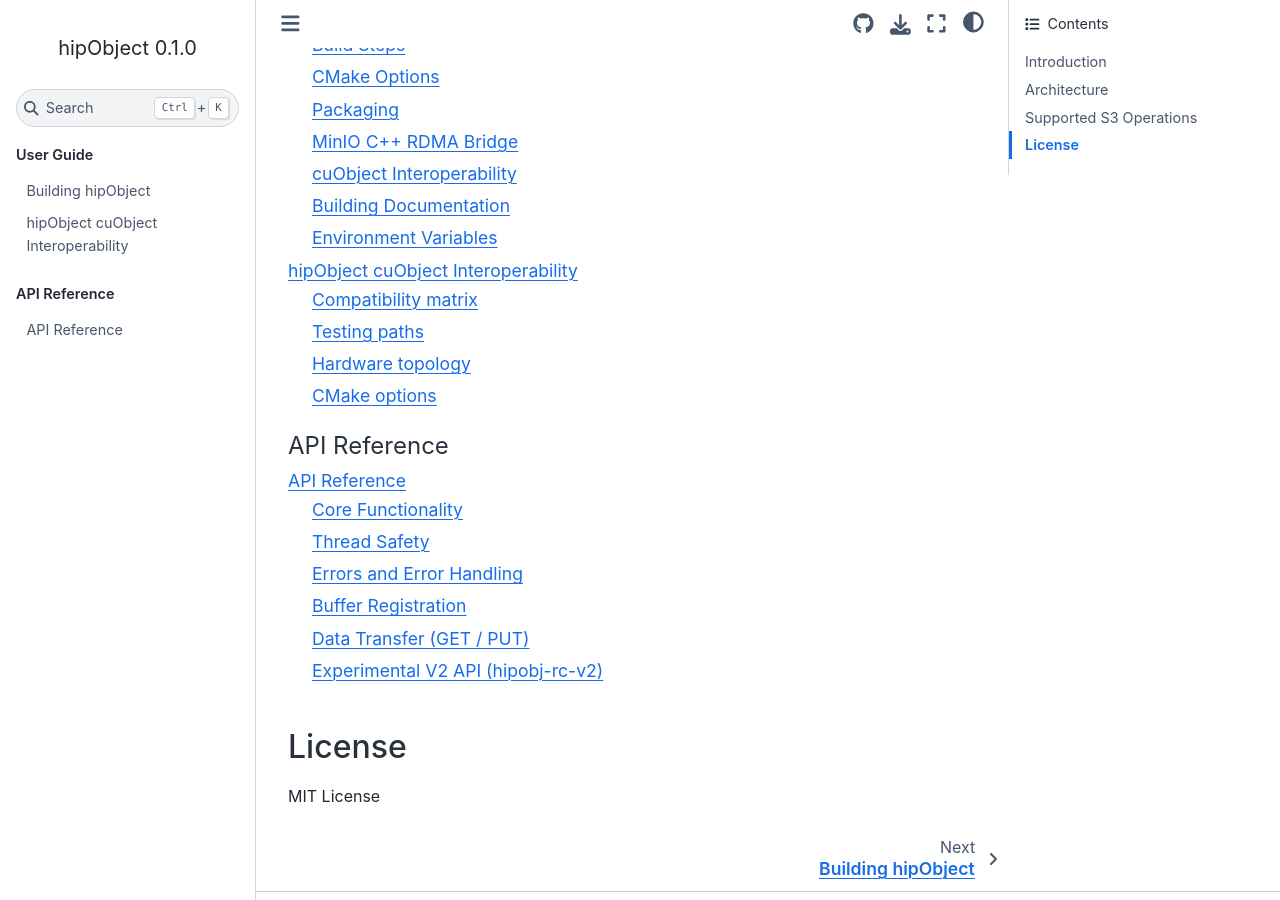
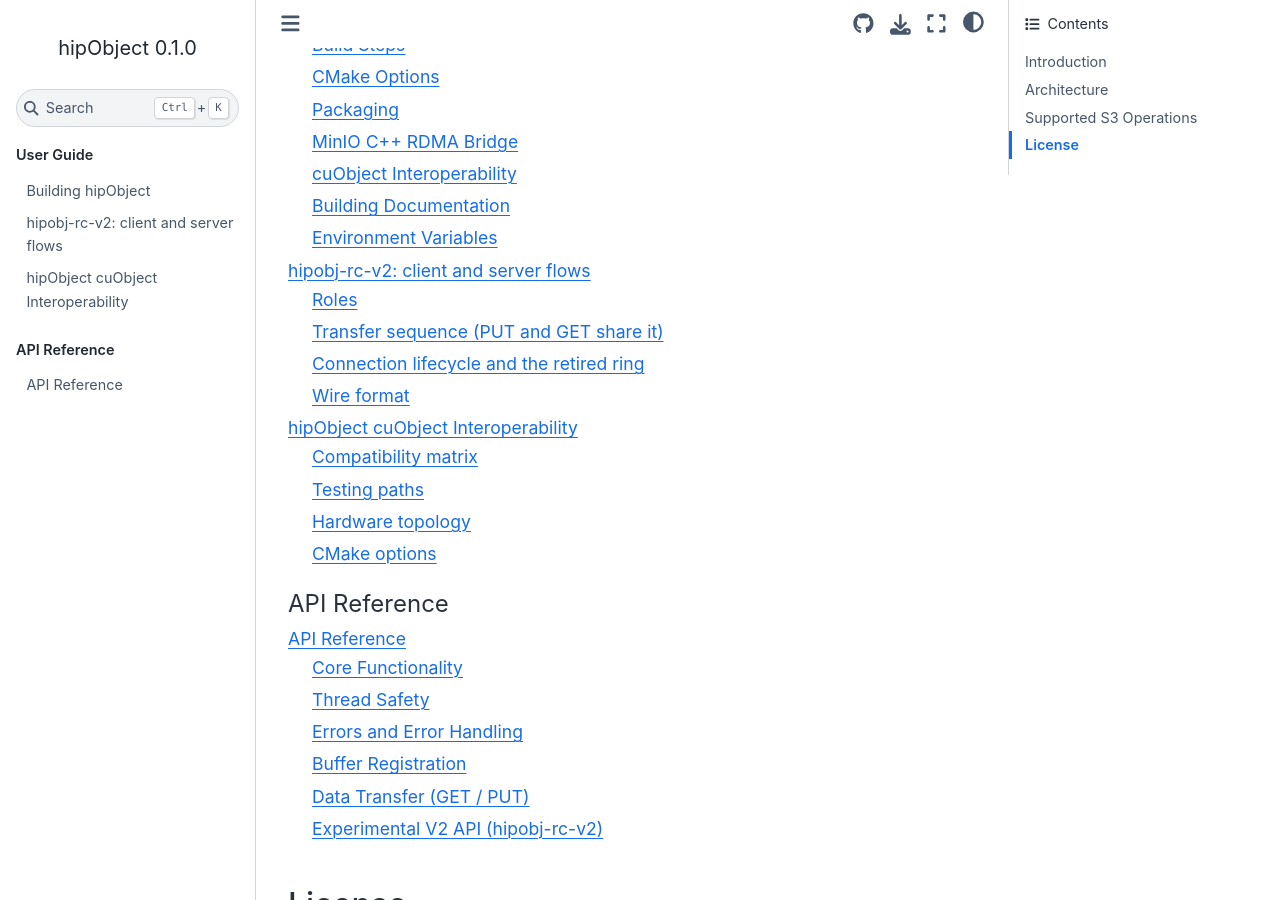
Before and after one commit to ROCm/hipObject, a Sphinx documentation site: the page built from docs/index.rst, in a window 1280 px wide and 900 px high, scrolled down 1180 px. Built offline with Sphinx 7.4.7 and the Sphinx Book theme 1.1.4, drawn with Linux system fonts in a browser that asks for light colours; part of the change alters nothing that is shown.

Commit message:
docs: describe the hipobj-rc-v2 client and control flows
A new user-guide page walks the v2 transfer path: the three-request
control protocol on /.hipobj-rc/, the PREPARE/READY sequence around
the QP transitions, the connection registry with its retired ring,
and the wire headers. It mirrors what the v3 flow page does for the
RDMA CM path.

Signed-off-by: Jihyeon Gim <potatogim@potatogim.net>

```diff
--- a/docs/index.rst
+++ b/docs/index.rst
@@ -45,6 +45,7 @@ Operation     Description
    :caption: User Guide
 
    building
+   rc-rdma-flow-v2
    interop
 
 .. toctree::
--- /dev/null
+++ b/docs/rc-rdma-flow-v2.rst
@@ -0,0 +1,163 @@
+hipobj-rc-v2: client and server flows
+=====================================
+
+The connection-oriented v2 transfer path (``x-amz-rdma-protocol:
+hipobj-rc-v2``), as ``src/rdma/{v2-client,v2-transport,v2-registry,
+v2-state,v2-wire}`` implement it on the client side and the MinIO
+bridge (``integrations/minio-cpp/src/rdma.cpp``) drives end to end
+against the S3 side. Unlike v1 (a single RDMA-READ token on the data
+request) and v3 (a passive RDMA-CM listener), v2 establishes a
+bidirectional RC connection through a small three-request control
+protocol on dedicated endpoints, then moves the bytes over that
+connection.
+
+Roles
+-----
+
+- **hipObject client** owns the data buffer, registers it, and drives
+  the protocol: it sends PREPARE, transitions its QP, and sends READY.
+  It is also the RDMA initiator for PUT and the responder for GET.
+- **S3 gateway / storage server** owns a control endpoint under
+  ``/.hipobj-rc/``; it answers PREPARE with its own QP identity and a
+  session id, performs the RDMA side of the transfer while answering
+  READY, and echoes the outcome in that response.
+
+Transfer sequence (PUT and GET share it)
+----------------------------------------
+
+.. code-block:: text
+
+    Application        hipObject v2 client                S3 gateway control endpoint
+         |                      |                                     |
+         |--hipObjBufRegister-->|   ibv_reg_mr on the v2 device's PD |
+         |                      |                                     |
+         |--hipObjPut/GetV2---->|                                     |
+         |                      | QP + CQ created (registry entry,    |
+         |                      | retired-ring reservation taken)    |
+         |                      |                                     |
+         |                      |--PREPARE /.hipobj-rc/prepare------->|
+         |                      |  x-amz-rdma-protocol: hipobj-rc-v2  |
+         |                      |  x-amz-rdma-token: client QP        |
+         |                      |    (88-hex payload: QPN, GID, RC,    |
+         |                      |     port)                           |
+         |                      |  x-amz-rdma-psn: client PSN         |
+         |                      |  x-amz-rdma-cookie, -op, -size,     |
+         |                      |    -offset, -target                 |
+         |                      |<--200 + server token, session (32   |
+         |                      |   hex), server PSN------------------|
+         |                      |  PUT only: staging addr + rkey      |
+         |                      |                                     |
+         |                      | QP -> RTR (server QPN/GID/PSN),     |
+         |                      | QP -> RTS (client PSN), bounded by  |
+         |                      | the connect deadline               |
+         |                      |                                     |
+         |                      |  GET: post the receive (client MR)  |
+         |                      |   BEFORE READY -- READY arms the    |
+         |                      |   server's WRITE_WITH_IMM, so a     |
+         |                      |   late post burns RNR retries       |
+         |                      |                                     |
+         |                      |--READY /.hipobj-rc/ready----------->|
+         |                      |  session, cookie, PSN, client QPN,  |
+         |                      |  MR addr + rkey; response pending   |
+         |                      |                                     |
+         |   PUT: bounded grace, then WRITE_WITH_IMM(cookie) into the|
+         |   server's staging MR; poll local send completion         |
+         |   GET: poll WRITE_WITH_IMM completion; imm_data = cookie, |
+         |   byte_len = size                                       |
+         |                      |                                     |
+         |                      |<--FINAL (the READY response)--------|
+         |                      |  x-amz-rdma-reply, -bytes-          |
+         |                      |   transferred, echoed cookie, etag, |
+         |                      |   version id, CRC64NVME checksum    |
+         |                      |                                     |
+         |<--hipObjSuccess-------|  connection released to the registry|
+
+The whole transfer runs under one deadline budget: the entry timestamp
+is taken before the API lock wait so the wait counts, and every phase
+checks the remaining budget. A budget that runs out maps to
+``hipObjBusy`` with the ``"TIME"`` diagnostic marker
+(``kDiagDeadlineExpired``) so callers can tell expiry from
+server-side backpressure. After the session was published, expiry
+paths send one bounded CANCEL to ``/.hipobj-rc/cancel``.
+
+Connection lifecycle and the retired ring
+-----------------------------------------
+
+The registry (``v2-registry.h``) owns every QP/CQ pair behind an
+entry, all under the library-wide API lock:
+
+.. code-block:: text
+
+    Live --claimDestroy--> Destroying --commitDestroy(remains)--> Poisoned
+    Poisoned --claimDestroy(retry)--> Destroying --commitDestroy(all gone)
+         --> Destroyed --eraseDestroyed--> (removed)
+
+On release, the entry records its (QPN, PSN) in a retired ring (4096
+slots, 60 s expiry). A peer may still be sending on an old QP number;
+a later reservation that lands on the same (QPN, PSN) pair takes the
+stale-peer path and retires the freshly created QP instead of
+answering it. An entry holds at most one buffer pin, released once
+when the entry is fully reclaimed; a destroy that fails mid-way
+poisons the entry so ``hipObjShutdown()`` can report the leftover.
+
+Init generations keep the interface choice coherent: the client
+captures the NIC, port, and GID index together with the generation
+they were selected in (``InterfaceSnapshot``), and a transfer whose
+generation no longer matches init fails fast rather than binding a
+control connection on one interface and a data QP on another.
+
+The bridge bounds detached DNS resolvers (at most four outstanding)
+and caches transfer credentials, so a v2 transfer never blocks the
+MinIO event loop on name resolution.
+
+Wire format
+-----------
+
+Three requests on dedicated endpoints under ``/.hipobj-rc/``:
+``prepare``, ``ready``, ``cancel``. Every request carries the
+protocol header (``x-amz-rdma-protocol: hipobj-rc-v2``); the server
+echoes it in its responses, and the client rejects a reply that does
+not echo it.
+
+.. list-table::
+   :header-rows: 1
+
+   * - Header
+     - Direction
+     - Meaning
+   * - ``x-amz-rdma-Token``
+     - both
+     - RDMA token: 88 hex chars (QPN, GID, transport, port)
+   * - ``x-amz-rdma-Session``
+     - server -> client (PREPARE), client -> server (READY)
+     - 128-bit session id, 32 hex chars
+   * - ``x-amz-rdma-Cookie``
+     - client -> server (32-bit, echoed in FINAL)
+     - correlates the RDMA immediate data with the session
+   * - ``x-amz-rdma-Psn``
+     - both
+     - starting PSN, 6 hex digits, 000001..ffffff
+   * - ``x-amz-rdma-Size`` / ``-Offset``
+     - client -> server
+     - transfer length and object offset; length capped at 2^31-1
+   * - ``x-amz-rdma-Target``
+     - client -> server
+     - canonical bucket/key/query path, RFC 3986 encoded
+   * - ``x-amz-rdma-Bytes-Transferred``
+     - server -> client
+     - bytes moved, must equal the requested size
+   * - ``x-amz-rdma-Checksum``
+     - server -> client
+     - ``CRC64NVME `` + 12 canonical base64 chars
+   * - ``x-amz-rdma-Etag`` / ``-Version-Id``
+     - server -> client
+     - object metadata for the completed write or read
+
+The PREPARE response doubles as the connection parameters exchange;
+the READY response is the FINAL outcome, so a successful transfer is
+exactly two round trips plus the RDMA data phase. An unsupported
+server answers PREPARE with 501 and the
+``x-amz-rdma-Protocol-Status: unsupported`` marker, which the client
+maps to ``hipObjNotSupported``. A 503 maps to ``hipObjBusy`` (the
+server's connection capacity or staging is exhausted), and 400/403 to
+``hipObjInvalidValue``.
```
